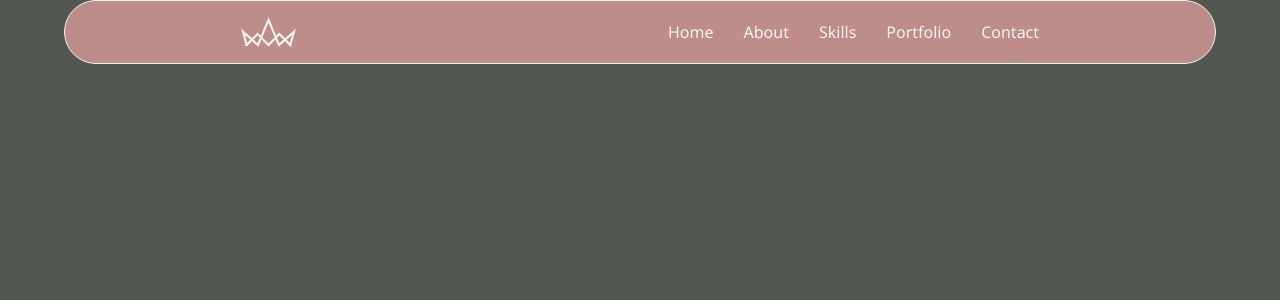
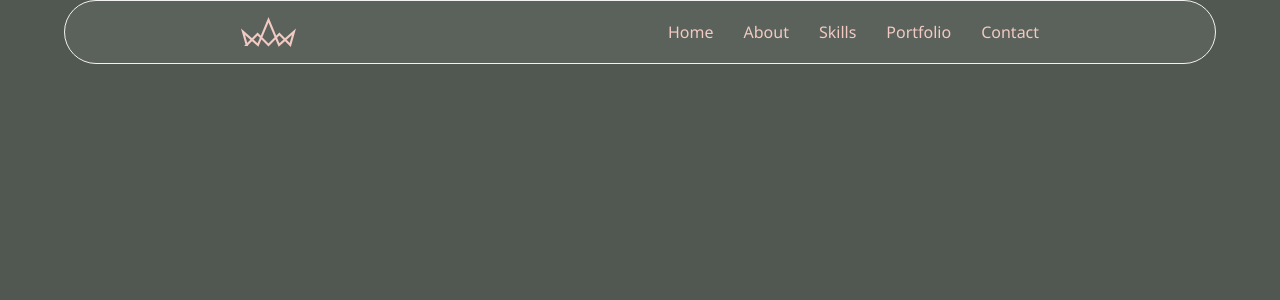
Before and after one commit to jfs-code/navbar_h, a React (Create React App) app: page / in a window 1280 px wide. Shown: the top 300 px of the page. Built offline with nearby package versions, Linux system fonts and the light colour scheme; a web font is replaced by a local one.

Commit message:
Cambio de colores en el navbar

```diff
--- a/src/components/Global.css
+++ b/src/components/Global.css
@@ -9,9 +9,9 @@
     --light-Green: rgb(198, 194, 169);
     --dark-Green: rgb(81, 88, 81);
 
-    --nav-background: rgba(202, 147, 144, 0.9);
+    --nav-background: rgba(255, 255, 255,.06);
     --nav-border-color: var(--light-gray);
-    --nav-hover-color: rgba(81, 88, 81, 0.8);
+    --nav-hover-color: var(--light-gray);
     --nav-active-color: rgba(81, 88, 81, 1);
     --nav-toggle-width: 2.5rem;
     --nav-toggle-height: 0.2rem;
--- a/src/components/navbar/Navbar.jsx
+++ b/src/components/navbar/Navbar.jsx
@@ -38,7 +38,7 @@ export function Navbar({ brand, links }) {
         <nav className='nav'>
             <div className='nav__brand'>
                 <a href='#'>
-                    <img src='/imgs/corona-blanco.svg' alt={brand} className='nav__brand-image' />
+                    <img src='/imgs/corona-pink.svg' alt={brand} className='nav__brand-image' />
                 </a>
             </div>
             <ul className={active}>
--- a/src/components/navbar/css/Navbar.css
+++ b/src/components/navbar/css/Navbar.css
@@ -40,7 +40,7 @@ li{
 
 a{
    text-decoration: none;
-   color: var(--light-gray);
+   color: var(--pink);
    font-family: var(--font-family);
    transition: color 0.3s ease, background-color 0.3s ease, transform 0.3s ease;
    position: relative;
@@ -54,7 +54,7 @@ a::after {
     height: 2px;
     bottom: 0;
     left: 0;
-    background-color: var(--dark-Green);
+    background-color: var(--light-gray);
     transform-origin: bottom right;
     transition: transform 0.25s ease-out;
 }
```
Also changed, not shown: public/imgs/corona-pink.svg (added).
